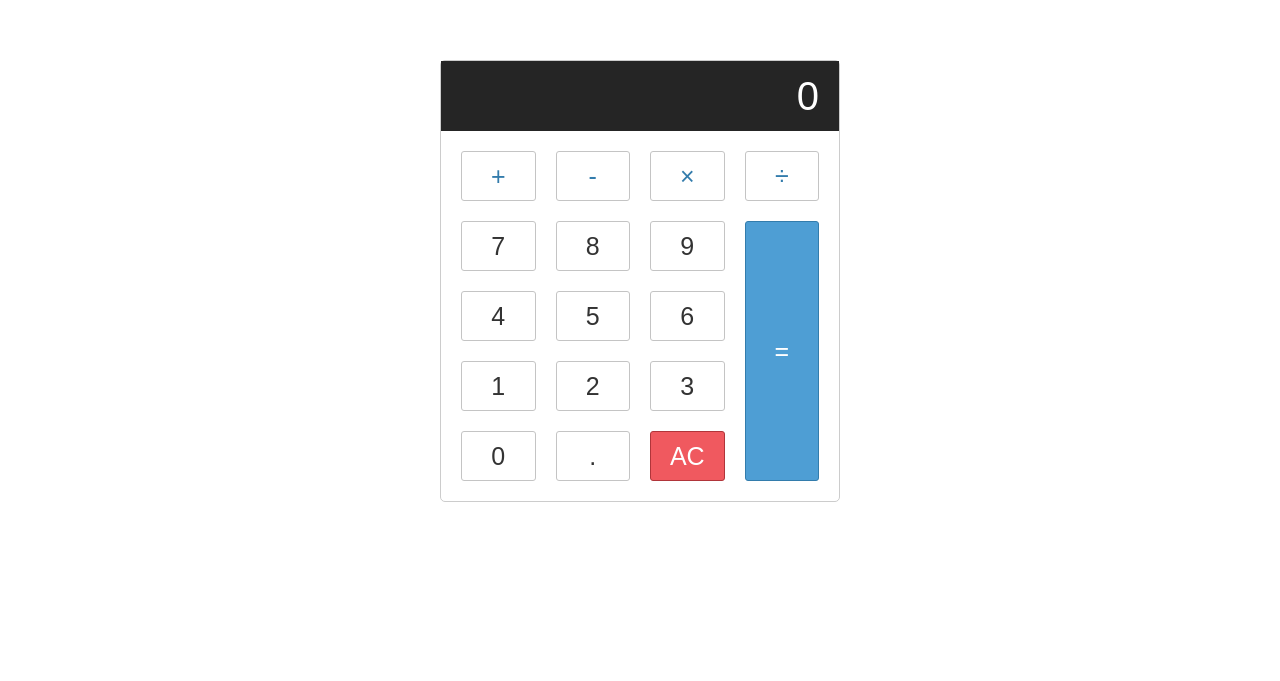
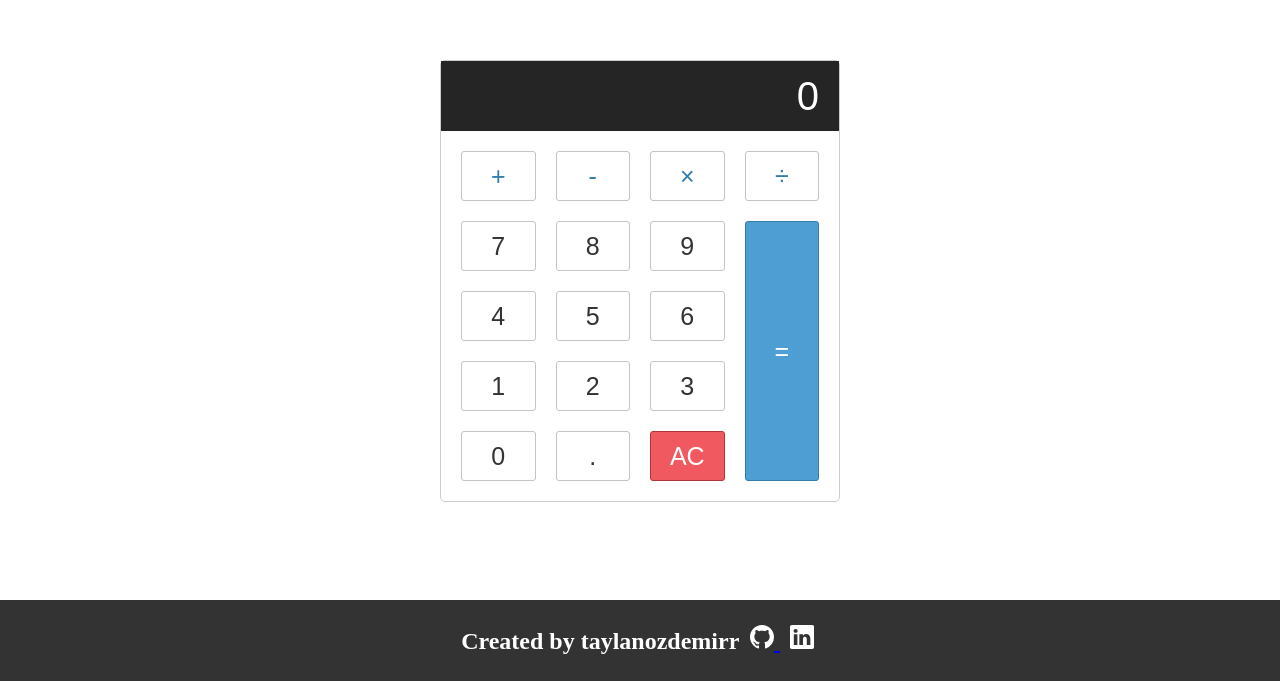
Before and after one commit to taylanozdemirr/Calculator, a plain HTML site: page index.html in a window 1280 px wide. Shown: the part 119-800 px from the top of the page. Drawn offline with Linux system fonts and the light colour scheme.

Commit message:
taylaninfo

```diff
--- a/index.html
+++ b/index.html
@@ -40,6 +40,39 @@
 				<button type="button" class="equal-sign operator" value="=">=</button>
 			</div>
 		</div>
+		<div class="from">
+			<h1>
+				Created by taylanozdemirr
+				<a href="https://github.com/taylanozdemirr" target="_blank">
+					<svg
+						xmlns="http://www.w3.org/2000/svg"
+						width="24"
+						height="24"
+						fill="white"
+						class="bi bi-github"
+						viewBox="0 0 16 16"
+					>
+						<path
+							d="M8 0C3.58 0 0 3.58 0 8c0 3.54 2.29 6.53 5.47 7.59.4.07.55-.17.55-.38 0-.19-.01-.82-.01-1.49-2.01.37-2.53-.49-2.69-.94-.09-.23-.48-.94-.82-1.13-.28-.15-.68-.52-.01-.53.63-.01 1.08.58 1.23.82.72 1.21 1.87.87 2.33.66.07-.52.28-.87.51-1.07-1.78-.2-3.64-.89-3.64-3.95 0-.87.31-1.59.82-2.15-.08-.2-.36-1.02.08-2.12 0 0 .67-.21 2.2.82.64-.18 1.32-.27 2-.27.68 0 1.36.09 2 .27 1.53-1.04 2.2-.82 2.2-.82.44 1.1.16 1.92.08 2.12.51.56.82 1.27.82 2.15 0 3.07-1.87 3.75-3.65 3.95.29.25.54.73.54 1.48 0 1.07-.01 1.93-.01 2.2 0 .21.15.46.55.38A8.012 8.012 0 0 0 16 8c0-4.42-3.58-8-8-8z"
+						/>
+					</svg>
+				</a>
+				<a href="https://linkedin.com/in/taylanozdemirr" target="_blank">
+					<svg
+						xmlns="http://www.w3.org/2000/svg"
+						width="24"
+						height="24"
+						fill="white"
+						class="bi bi-linkedin"
+						viewBox="0 0 16 16"
+					>
+						<path
+							d="M0 1.146C0 .513.526 0 1.175 0h13.65C15.474 0 16 .513 16 1.146v13.708c0 .633-.526 1.146-1.175 1.146H1.175C.526 16 0 15.487 0 14.854V1.146zm4.943 12.248V6.169H2.542v7.225h2.401zm-1.2-8.212c.837 0 1.358-.554 1.358-1.248-.015-.709-.52-1.248-1.342-1.248-.822 0-1.359.54-1.359 1.248 0 .694.521 1.248 1.327 1.248h.016zm4.908 8.212V9.359c0-.216.016-.432.08-.586.173-.431.568-.878 1.232-.878.869 0 1.216.662 1.216 1.634v3.865h2.401V9.25c0-2.22-1.184-3.252-2.764-3.252-1.274 0-1.845.7-2.165 1.193v.025h-.016a5.54 5.54 0 0 1 .016-.025V6.169h-2.4c.03.678 0 7.225 0 7.225h2.4z"
+						/>
+					</svg>
+				</a>
+			</h1>
+		</div>
 
 		<script src="script.js"></script>
 	</body>
--- a/style.css
+++ b/style.css
@@ -80,3 +80,18 @@ button:hover {
 	grid-gap: 20px;
 	padding: 20px;
 }
+
+.from {
+	position: fixed;
+	padding: 2%;
+	left: 0;
+	bottom: 0;
+	width: 100%;
+	background-color: #333;
+	color: #fff;
+	text-align: center;
+}
+
+a {
+	margin: 0.5rem;
+}
```
